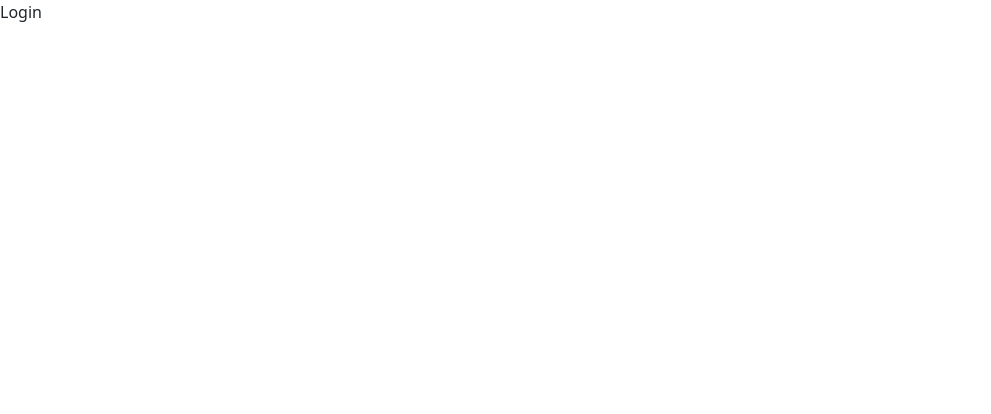
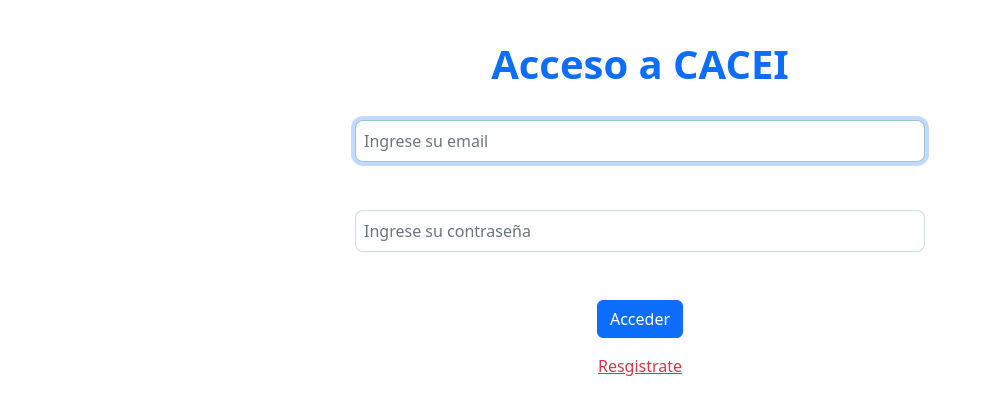
Before and after one commit to IvanMar98/CVU, a React (Vite) app in the folder cacei-front/: page / in a window 1280 px wide. Shown: the top 414 px of the page, without its empty margins (0-991 px from the left). Built offline with nearby package versions, Linux system fonts and the light colour scheme.

Commit message:
agregando componente login

```diff
--- a/cacei-front/src/components/Login.jsx
+++ b/cacei-front/src/components/Login.jsx
@@ -1,8 +1,36 @@
-import React from 'react'
+import React from 'react';
+import { Link } from 'react-router-dom';
 
 const Login = () => {
     return (
-        <div>Login</div>
+        <div className="container-form container-md d-flex flex-column align-items-center
+            justify-items-center ps-0 pe-0 pt-4 pb-4 mt-3 mb-3 bg-ligth">
+            <div className="mb-4">
+                <h1 className="text-primary fw-bold">Acceso a CACEI</h1>
+            </div>
+            <form onSubmit="" className=" container w-100 d-flex flex-column align-items-center justify-content-center p-0">
+                <input
+                    autoFocus
+                    className="form-control w-50 mb-5 rounded-3 border border-success p-2 border-opacity-25"
+                    type="text"
+                    name="email"
+                    placeholder="Ingrese su email"
+                />
+                <input
+                    className="form-control w-50 mb-5 rounded-3 border border-success p-2 border-opacity-25"
+                    type="password"
+                    name="password"
+                    placeholder="Ingrese su contraseña"
+                />
+                <Link to={'/inicio'} className="btn btn-primary">
+                    Acceder
+                </Link>
+
+                <Link to={'/registrate'} className="text-danger mt-3">
+                    Resgistrate
+                </Link>
+            </form>
+        </div>
     )
 }
 
```
